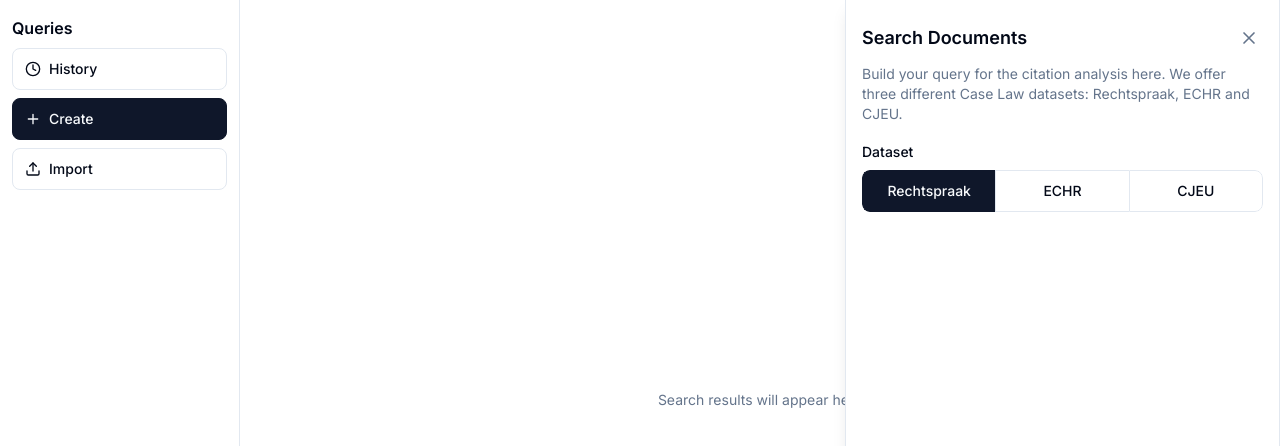
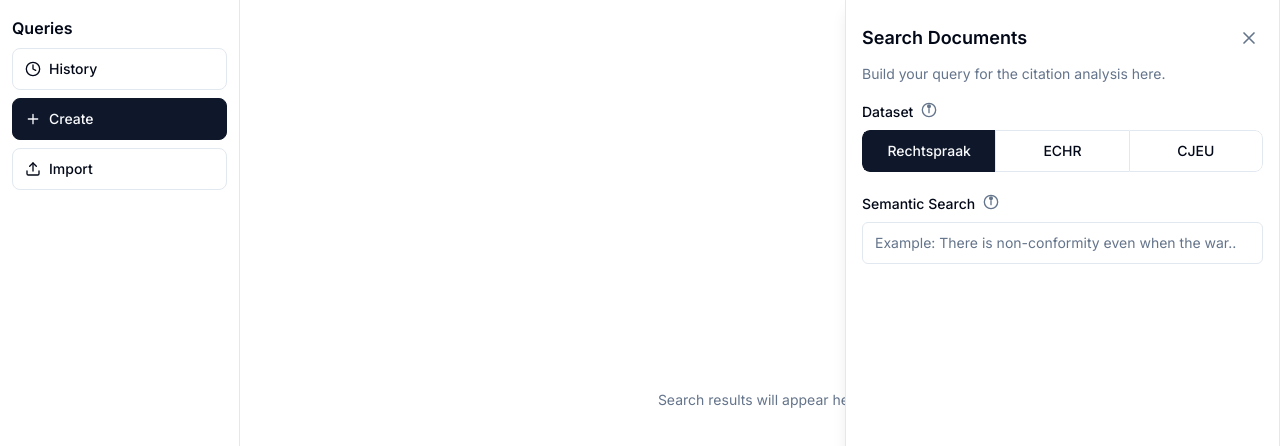
Before and after one commit to tessagerritse/biss-search, a Vue app: page / in a window 1280 px wide. Shown: the top 446 px of the page. Built offline with nearby package versions, Linux system fonts and the light colour scheme.

Commit message:
chore: add semantic search field and shared label+info pattern

```diff
--- a/src/assets/IconClass.vue
+++ b/src/assets/IconClass.vue
@@ -1,7 +1,7 @@
 <script setup lang="ts">
 withDefaults(
   defineProps<{
-    name: 'clock' | 'plus' | 'upload' | 'close'
+    name: 'clock' | 'plus' | 'upload' | 'close' | 'info'
     iconClass?: string
   }>(),
   { iconClass: '' },
@@ -38,5 +38,11 @@ withDefaults(
     <template v-else-if="name === 'close'">
       <path d="M18 6L6 18M6 6l12 12" />
     </template>
+    <!-- Info -->
+    <template v-else-if="name === 'info'">
+      <circle cx="12" cy="12" r="10" />
+      <line x1="12" y1="10" x2="12" y2="16" />
+      <circle cx="12" cy="6.5" r="2" fill="currentColor" />
+    </template>
   </svg>
 </template>
--- a/src/assets/theme.css
+++ b/src/assets/theme.css
@@ -42,3 +42,15 @@ h2 {
   font-weight: inherit;
   margin: 0;
 }
+
+.form-label {
+  font-size: 0.875rem;
+  font-weight: 500;
+  color: hsl(var(--foreground));
+}
+
+.form-label-row {
+  display: flex;
+  align-items: center;
+  gap: 0.35rem;
+}
--- /dev/null
+++ b/src/components/AppTextField.vue
@@ -0,0 +1,65 @@
+<script setup lang="ts">
+import { computed } from 'vue'
+
+const props = withDefaults(
+  defineProps<{
+    modelValue: string
+    placeholder?: string
+    type?: 'text' | 'search'
+    id?: string
+  }>(),
+  {
+    placeholder: '',
+    type: 'text',
+    id: undefined,
+  },
+)
+
+const emit = defineEmits<{
+  'update:modelValue': [value: string]
+}>()
+
+const uid = Math.random().toString(36).slice(2, 11)
+const inputId = computed(() => props.id ?? `app-text-field-${uid}`)
+</script>
+
+<template>
+  <div class="app-text-field">
+    <input
+      :id="inputId"
+      :value="modelValue"
+      :type="type"
+      :placeholder="placeholder"
+      class="app-text-field__input"
+      autocomplete="off"
+      @input="emit('update:modelValue', ($event.target as HTMLInputElement).value)"
+    />
+  </div>
+</template>
+
+<style scoped>
+.app-text-field {
+  display: flex;
+  flex-direction: column;
+}
+
+.app-text-field__input {
+  width: 100%;
+  padding: 0.5rem 0.75rem;
+  font-size: 0.875rem;
+  border: 1px solid hsl(var(--border));
+  border-radius: calc(var(--radius) - 2px);
+  background: hsl(var(--background));
+  color: hsl(var(--foreground));
+}
+
+.app-text-field__input::placeholder {
+  color: hsl(var(--muted-foreground));
+}
+
+.app-text-field__input:focus {
+  outline: none;
+  border-color: hsl(var(--ring));
+  box-shadow: 0 0 0 2px hsl(var(--ring) / 0.2);
+}
+</style>
--- /dev/null
+++ b/src/components/FormLabelWithInfo.vue
@@ -0,0 +1,85 @@
+<script setup lang="ts">
+import { ref } from 'vue'
+import IconClass from '@/assets/IconClass.vue'
+
+defineProps<{
+  label: string
+  infoText?: string
+}>()
+
+const showInfo = ref(false)
+
+function toggleInfo() {
+  showInfo.value = !showInfo.value
+}
+</script>
+
+<template>
+  <div class="form-label-row">
+    <span class="form-label">{{ label }}</span>
+    <div v-if="infoText" class="form-label-with-info__wrap">
+      <button
+        type="button"
+        class="form-label-with-info__btn"
+        :aria-expanded="showInfo"
+        aria-label="What is this field for?"
+        @click="toggleInfo"
+      >
+        <IconClass name="info" icon-class="form-label-with-info__icon" />
+      </button>
+      <div v-if="showInfo" class="form-label-with-info__popover" role="tooltip">
+        {{ infoText }}
+      </div>
+    </div>
+  </div>
+</template>
+
+<style scoped>
+.form-label-with-info__wrap {
+  position: relative;
+}
+
+.form-label-with-info__btn {
+  display: inline-flex;
+  align-items: center;
+  justify-content: center;
+  padding: 0.15rem;
+  background: transparent;
+  border: none;
+  border-radius: 50%;
+  color: hsl(var(--muted-foreground));
+  cursor: pointer;
+}
+
+.form-label-with-info__btn:hover {
+  color: hsl(var(--foreground));
+  background: hsl(var(--accent));
+}
+
+.form-label-with-info__btn:focus-visible {
+  outline: none;
+  box-shadow: 0 0 0 2px hsl(var(--ring));
+}
+
+.form-label-with-info__icon {
+  width: 1rem;
+  height: 1rem;
+}
+
+.form-label-with-info__popover {
+  position: absolute;
+  z-index: 10;
+  top: 100%;
+  left: 0;
+  margin-top: 0.25rem;
+  padding: 0.5rem 0.75rem;
+  max-width: 280px;
+  font-size: 0.8125rem;
+  line-height: 1.4;
+  color: hsl(var(--popover-foreground));
+  background: hsl(var(--popover));
+  border: 1px solid hsl(var(--border));
+  border-radius: calc(var(--radius) - 2px);
+  box-shadow: var(--panel-shadow);
+}
+</style>
--- /dev/null
+++ b/src/copy/fieldInfo.ts
@@ -0,0 +1,10 @@
+/**
+ * Info text shown in the (i) popover next to form field labels.
+ * Kept in one place for easier copy updates and consistency.
+ */
+export const fieldInfo = {
+  dataset:
+    'We offer three different Case Law datasets: Rechtspraak, ECHR and CJEU.',
+  semanticSearch:
+    'Describe your legal question or the situation in natural language. The search will find cases that are semantically similar to your description.',
+} as const
--- a/src/views/SearchView.vue
+++ b/src/views/SearchView.vue
@@ -3,10 +3,14 @@ import { ref } from 'vue'
 import IconClass from '@/assets/IconClass.vue'
 import AppButton from '@/components/AppButton.vue'
 import DatasetTabs from '@/components/DatasetTabs.vue'
+import AppTextField from '@/components/AppTextField.vue'
+import FormLabelWithInfo from '@/components/FormLabelWithInfo.vue'
 import type { DatasetId } from '@/components/DatasetTabs.vue'
+import { fieldInfo } from '@/copy/fieldInfo'
 
 const isSearchPanelOpen = ref(true)
 const dataset = ref<DatasetId>('rechtspraak')
+const semanticQuery = ref('')
 </script>
 
 <template>
@@ -50,14 +54,19 @@ const dataset = ref<DatasetId>('rechtspraak')
           <IconClass name="close" icon-class="close-icon" />
         </button>
       </div>
-      <p class="search-panel-intro">
-        Build your query for the citation analysis here. We offer three different Case Law datasets:
-        Rechtspraak, ECHR and CJEU.
-      </p>
+      <p class="search-panel-intro">Build your query for the citation analysis here.</p>
       <section class="search-panel-body" aria-label="Query builder">
         <div class="form-section">
-          <span class="form-label">Dataset</span>
+          <FormLabelWithInfo label="Dataset" :info-text="fieldInfo.dataset" />
           <DatasetTabs v-model="dataset" />
+        </div>
+        <div class="form-section">
+          <FormLabelWithInfo label="Semantic Search" :info-text="fieldInfo.semanticSearch" />
+          <AppTextField
+            v-model="semanticQuery"
+            type="search"
+            placeholder="Example: There is non-conformity even when the war…"
+          />
         </div>
       </section>
     </aside>
@@ -198,12 +207,6 @@ const dataset = ref<DatasetId>('rechtspraak')
   gap: 0.35rem;
 }
 
-.form-label {
-  font-size: 0.875rem;
-  font-weight: 500;
-  color: hsl(var(--foreground));
-}
-
 @media (max-width: 900px) {
   .search-layout {
     grid-template-columns: 1fr;
```
